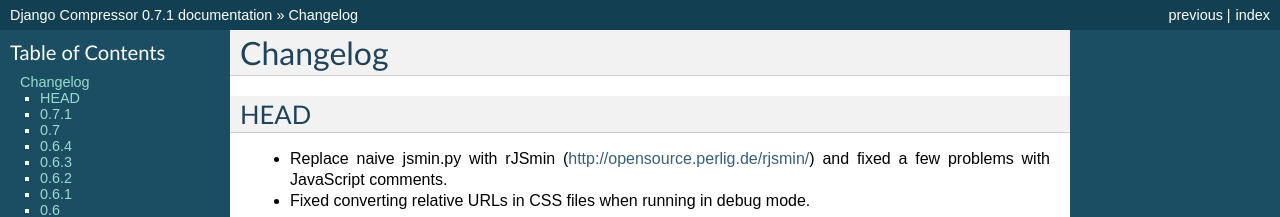
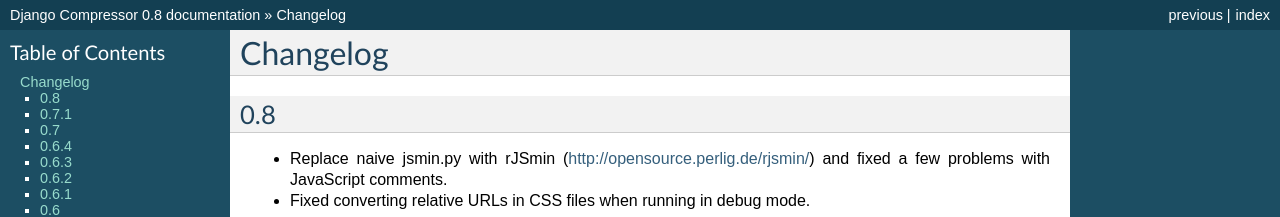
Before and after one commit to django-compressor/django-compressor, a Sphinx documentation site: the page built from docs/changelog.txt, in a window 1280 px wide and 900 px high. Shown: the top 217 px of the window. Built offline with Sphinx 7.4.7, drawn with Linux system fonts in a browser that asks for light colours; some of the changed text lies outside the part shown.

Commit message:
Bumped version to 0.8.

```diff
--- a/compressor/__init__.py
+++ b/compressor/__init__.py
@@ -1,4 +1,4 @@
-VERSION = (0, 7, 1, "f", 0)  # following PEP 386
+VERSION = (0, 8, 0, "f", 0)  # following PEP 386
 DEV_N = None
 
 
--- a/docs/changelog.txt
+++ b/docs/changelog.txt
@@ -1,8 +1,8 @@
 Changelog
 =========
 
-HEAD
-----
+0.8
+---
 
 - Replace naive jsmin.py with rJSmin (http://opensource.perlig.de/rjsmin/)
   and fixed a few problems with JavaScript comments.
--- a/docs/conf.py
+++ b/docs/conf.py
@@ -48,9 +48,9 @@
 # built documents.
 #
 # The short X.Y version.
-version = '0.7'
+version = '0.8'
 # The full version, including alpha/beta/rc tags.
-release = '0.7.1'
+release = '0.8'
 
 # The language for content autogenerated by Sphinx. Refer to documentation
 # for a list of supported languages.
```
